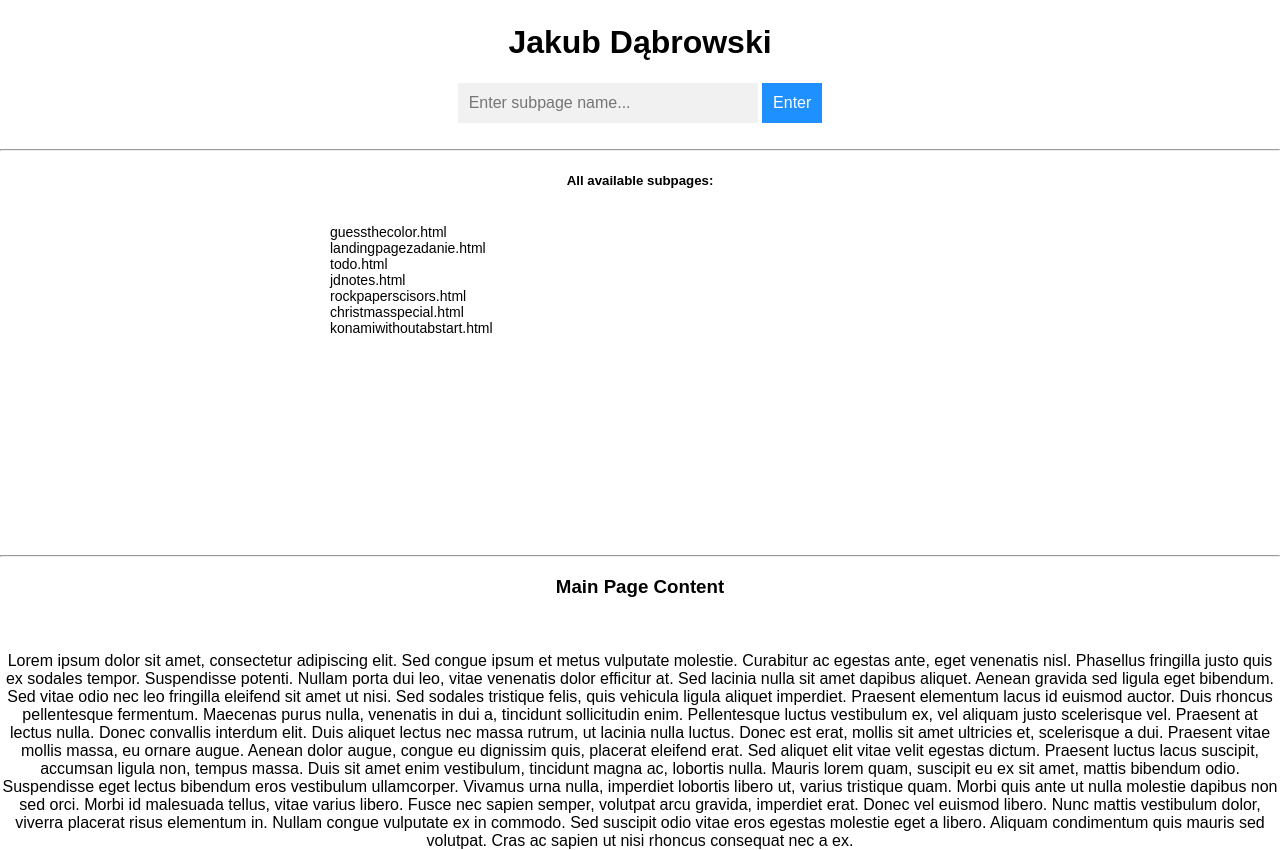
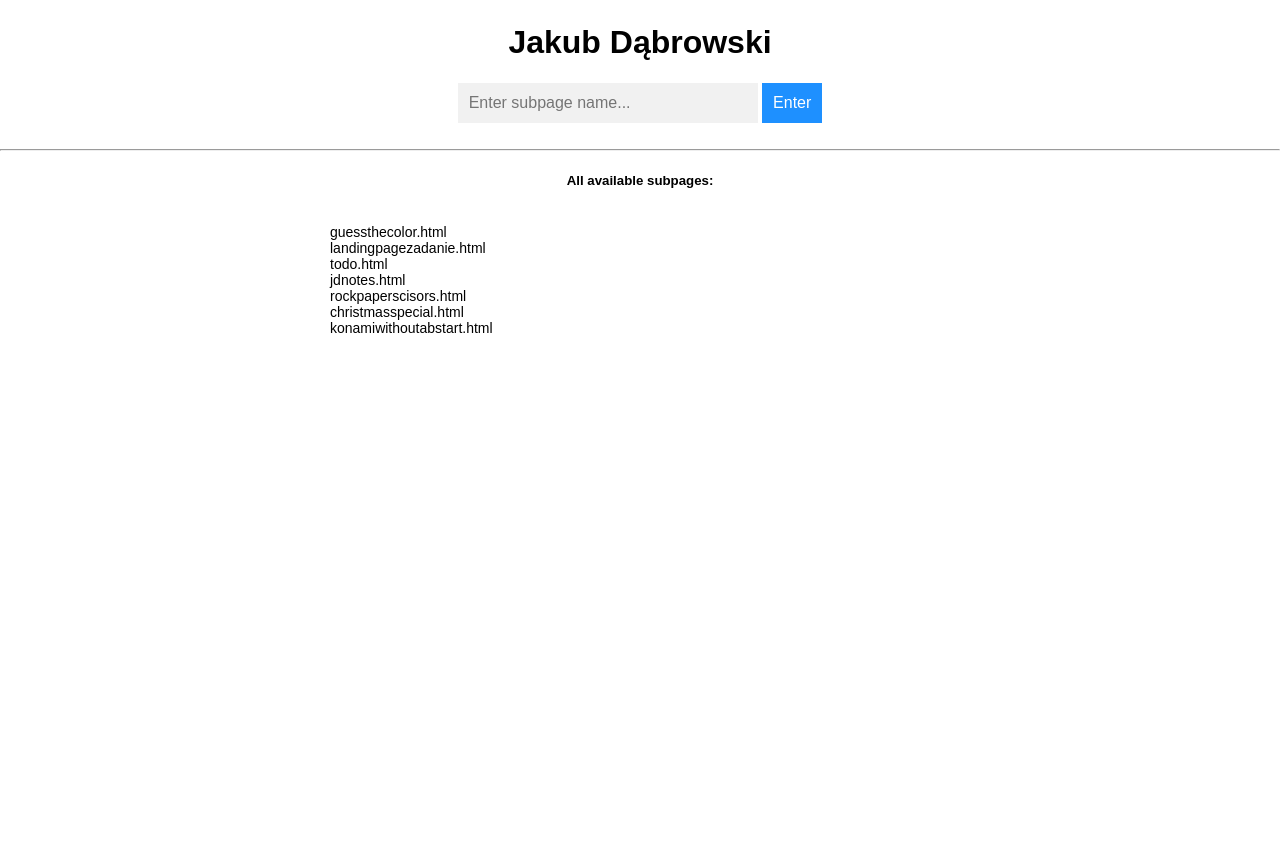
Before and after one commit to xasdi/SUP-Student-Utility-Platform, a website: page index.html in a window 1280 px wide. Shown: the part 253-1103 px from the top of the page. After the commit the page ends 800 px from the top, so only its background shows below. Drawn offline with Linux system fonts and the light colour scheme.

Commit message:
jd.pl change

```diff
--- a/index.html
+++ b/index.html
@@ -60,24 +60,7 @@
         </div>
     </div>
     </div>
-    <div id="mainpage">
-        <hr>
-        <h3>Main Page Content</h3>
-        <br>
-        <br>
 
-
-            <span>Lorem ipsum dolor sit amet, consectetur adipiscing elit. Sed congue ipsum et metus vulputate molestie. Curabitur ac egestas ante, eget venenatis nisl. Phasellus fringilla justo quis ex sodales tempor. Suspendisse potenti. Nullam porta dui leo, vitae venenatis dolor efficitur at. Sed lacinia nulla sit amet dapibus aliquet. Aenean gravida sed ligula eget bibendum. Sed vitae odio nec leo fringilla eleifend sit amet ut nisi. Sed sodales tristique felis, quis vehicula ligula aliquet imperdiet. Praesent elementum lacus id euismod auctor. Duis rhoncus pellentesque fermentum. Maecenas purus nulla, venenatis in dui a, tincidunt sollicitudin enim. Pellentesque luctus vestibulum ex, vel aliquam justo scelerisque vel.
-
-                Praesent at lectus nulla. Donec convallis interdum elit. Duis aliquet lectus nec massa rutrum, ut lacinia nulla luctus. Donec est erat, mollis sit amet ultricies et, scelerisque a dui. Praesent vitae mollis massa, eu ornare augue. Aenean dolor augue, congue eu dignissim quis, placerat eleifend erat. Sed aliquet elit vitae velit egestas dictum. Praesent luctus lacus suscipit, accumsan ligula non, tempus massa. Duis sit amet enim vestibulum, tincidunt magna ac, lobortis nulla. Mauris lorem quam, suscipit eu ex sit amet, mattis bibendum odio. Suspendisse eget lectus bibendum eros vestibulum ullamcorper. Vivamus urna nulla, imperdiet lobortis libero ut, varius tristique quam. Morbi quis ante ut nulla molestie dapibus non sed orci. Morbi id malesuada tellus, vitae varius libero.
-
-                Fusce nec sapien semper, volutpat arcu gravida, imperdiet erat. Donec vel euismod libero. Nunc mattis vestibulum dolor, viverra placerat risus elementum in. Nullam congue vulputate ex in commodo. Sed suscipit odio vitae eros egestas molestie eget a libero. Aliquam condimentum quis mauris sed volutpat. Cras ac sapien ut nisi rhoncus consequat nec a ex.
-
-               </span>
-
-
-
-    </div>
 </body>
 <script src="mainindexscript.js"></script>
 </html>
```
Also changed, not shown: logedin/upload.html (line endings or trailing spaces).
